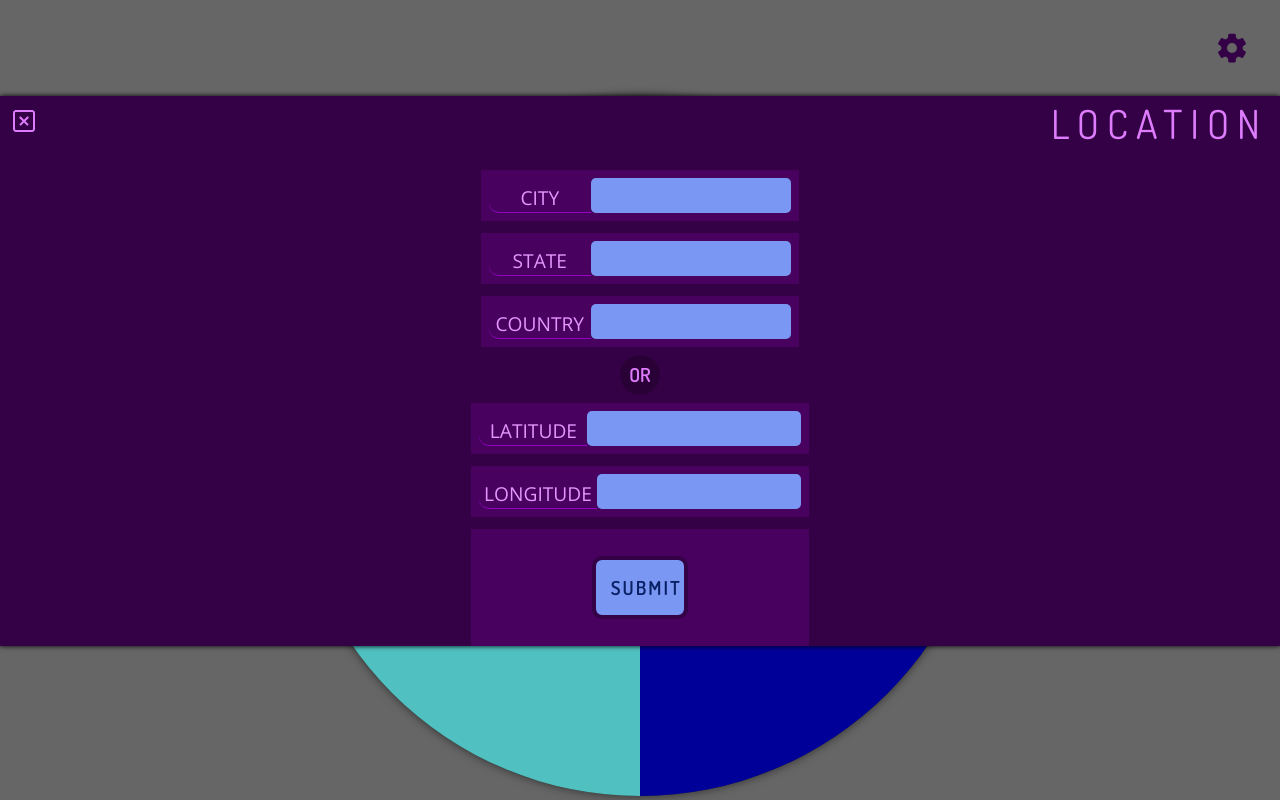
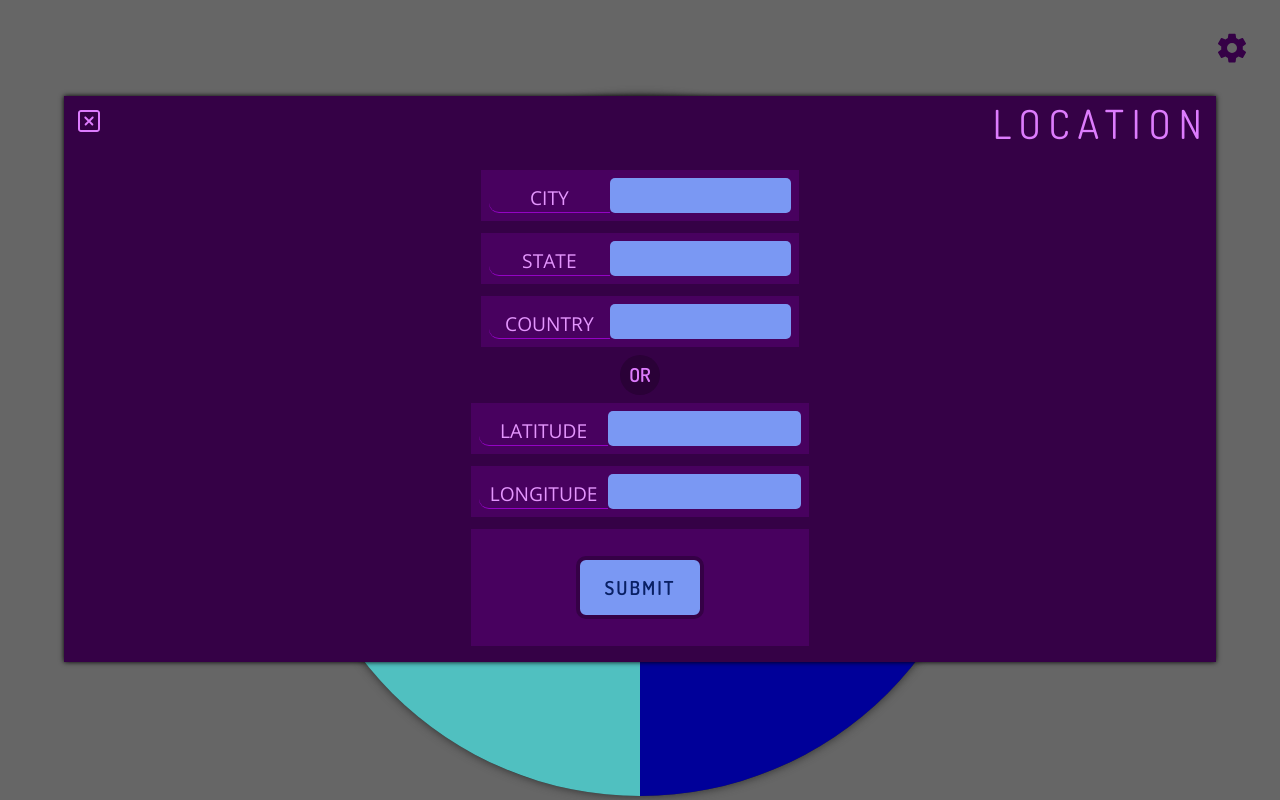
Before and after one commit to perennialAutodidact/laboratory, a React (Create React App) app: page / in a window 1280 px wide. Built offline with nearby package versions, Linux system fonts and the light colour scheme; no server answers.

Commit message:
removed react transition group. adjusted form styles

```diff
--- a/src/Sass/components/experiments/_sunClock.scss
+++ b/src/Sass/components/experiments/_sunClock.scss
@@ -1,4 +1,4 @@
-@import '../../fonts';
+@import "../../fonts";
 
 #sun-clock {
   $color1: #350146;
@@ -38,21 +38,20 @@
     display: flex;
     flex-direction: column;
     align-items: center;
+    padding: 0 .4em 1em .4em;
     position: absolute;
-    width: 100vw;
+    width: 90vw;
     z-index: 1;
 
     #header {
       align-items: center;
       display: flex;
-
-      padding: 0.75em 0.75em 2em;
+      padding: 0.75em 0 2em .4em;
       width: 100%;
 
       #close-x {
         justify-self: end;
         color: lighten($color2, 35%);
-
         font-size: 1.5em;
         transition: all 0.2s ease-in-out;
 
@@ -97,10 +96,6 @@
       }
     }
 
-    #lat-lng {
-      margin: 0 0.4em;
-    }
-
     .form-row {
       display: flex;
       background-color: lighten($color1, 5%);
@@ -123,7 +118,7 @@
         text-align: center;
         text-transform: uppercase;
         padding: 0.25em;
-        width: 50%;
+        width: 40%;
       }
 
       input {
@@ -131,14 +126,13 @@
         border: none;
         border-radius: 5px;
         color: darken($color3, 25%);
-
         font-family: $dosis;
         font-size: 1.2em;
         font-weight: 600;
         letter-spacing: 2px;
         margin: 0;
         transition: box-shadow 0.2s ease-in-out;
-        width: 100%;
+        width: 60%;
 
         &:focus {
           box-shadow: 0 0 10px $color4;
@@ -159,7 +153,7 @@
       padding: 15px;
       text-transform: uppercase;
       transition: all 0.2s ease-in-out;
-      width: 30%;
+      width: 40%;
 
       &:hover {
         background-color: $color3;
--- a/src/components/experiments/sunClock/Form.js
+++ b/src/components/experiments/sunClock/Form.js
@@ -1,20 +1,19 @@
-import React, { useState, useRef } from 'react';
-import { CgCloseR } from 'react-icons/cg';
-import { TimelineLite, TweenMax } from 'gsap'; // gsap animation library
-import { Transition } from 'react-transition-group';
-import { useDispatch, useSelector } from 'react-redux';
-import { toggleForm } from '../../../state/slices/sunClockSlice'; // pull in actions from slice
+import React, { useState, useRef, useEffect } from "react";
+import { CgCloseR } from "react-icons/cg";
+import { TimelineLite, TweenMax, Elastic } from "gsap"; // gsap animation library
+import { useDispatch, useSelector } from "react-redux";
+import { toggleForm } from "../../../state/slices/sunClockSlice"; // pull in actions from slice
 
 const Form = () => {
   const dispatch = useDispatch();
-  const { showForm } = useSelector(state => state.sunClock);
+  const { showForm } = useSelector((state) => state.sunClock);
 
   const [formData, setFormData] = useState({
-    city: '',
-    state: '',
-    country: '',
-    lat: '',
-    lng: '',
+    city: "",
+    state: "",
+    country: "",
+    lat: "",
+    lng: "",
   });
   const { city, state, country, lat, lng } = formData;
 
@@ -22,12 +21,12 @@ const Form = () => {
 
   // form control functions
   // -------------------------------------
-  const onSubmit = e => {
+  const onSubmit = (e) => {
     e.preventDefault();
     // call APIs with form data
   };
 
-  const onChange = e => {
+  const onChange = (e) => {
     setFormData({
       ...formData,
       [e.target.name]: e.target.value,
@@ -35,82 +34,81 @@ const Form = () => {
   };
   // ---------------------------------------
 
-  return (
-    // This is the transition that's causing the warning
-    <Transition
-      mountOnEnter
-      unmountOnExit
-      nodeRef={ref}
-      in={showForm}
-      // node and done are provided by addEndListener
-      // node is the element being transitioned and done
-      addEndListener={(node, done) => {
+  useEffect(() => {
     const tl = new TimelineLite();
 
     // tween the form in or out based on the value of the showForm boolean
-        let tween = TweenMax.to(node, {
+    let tween = TweenMax.to(ref, {
       y: showForm ? 0 : -500,
       autoAlpha: showForm ? 1 : 0,
       scale: showForm ? 1 : 0,
-          onComplete: done,
+      duration: 1.5,
+      ease: "elastic.out(1, 0.3)",
     });
 
     // add the tween to the timeline
     tl.add(tween);
-      }}
-    >
-      <form id='form' onSubmit={onSubmit}>
-        <div id='header'>
-          <span id='close-x'>
+  }, [showForm]);
+
+  return (
+    <form id="form" onSubmit={onSubmit} ref={(el) => (ref = el)}>
+      <div id="header">
+        <span id="close-x">
           {/* toggle hide/show form */}
           <CgCloseR onClick={() => dispatch(toggleForm())} />
         </span>
-          <span id='title'>Location</span>
+        <span id="title">Location</span>
       </div>
-        <div id='city-state-country'>
-          <div className='form-row'>
-            <p className='label'>City</p>
-            <input type='text' name='city' value={city} onChange={onChange} />
+      <div id="city-state-country">
+        <div className="form-row">
+          <p className="label">
+            <span className="text">City</span>
+          </p>
+          <input type="text" name="city" value={city} onChange={onChange} />
         </div>
-          <div className='form-row'>
-            <p className='label'>State</p>
-            <input type='text' name='state' value={state} onChange={onChange} />
+        <div className="form-row">
+          <p className="label">
+            <span className="text">State</span>
+          </p>
+          <input type="text" name="state" value={state} onChange={onChange} />
         </div>
-          <div className='form-row'>
-            <p className='label'> Country </p>
+        <div className="form-row">
+          <p className="label">
+            <span className="text">Country</span>
+          </p>
           <input
-              type='text'
-              name='country'
+            type="text"
+            name="country"
             value={country}
             onChange={onChange}
           />
         </div>
       </div>
 
-        <div id='divider'>
-          <span id='circle'>
+      <div id="divider">
+        <span id="circle">
           <span>OR</span>
         </span>
       </div>
 
-        <div id='lat-lng'>
-          <div className='form-row'>
-            <p className='label'>
-              <span className='text'>Latitude</span>
+      <div id="lat-lng">
+        <div className="form-row">
+          <p className="label">
+            <span className="text">Latitude</span>
           </p>
-            <input type='text' name='lat' value={lat} onChange={onChange} />
+          <input type="text" name="lat" value={lat} onChange={onChange} />
         </div>
-          <div className='form-row'>
-            <p className='label'>Longitude</p>
-            <input type='text' name='lng' value={lng} onChange={onChange} />
+        <div className="form-row">
+          <p className="label">Longitude</p>
+          <input type="text" name="lng" value={lng} onChange={onChange} />
         </div>
 
-          <div className='form-row'>
-            <input type='submit' id='submit' value='Submit' />
+        <div className="form-row">
+          <input type="submit" id="submit" value="Submit" />
         </div>
       </div>
     </form>
-    </Transition>
+    // </Transition>
   );
 };
 
--- a/src/components/experiments/sunClock/SunClock.js
+++ b/src/components/experiments/sunClock/SunClock.js
@@ -36,23 +36,23 @@ const SunClock = ({ props }) => {
     console.log(hr, min, sec, ampm);
   };
 
-  useEffect(() => {
-    fetchCoords('portland')
-      .then(res => {
-        console.log('coords', res.data.results);
-      })
-      .catch(err => {
-        console.error(err);
-      });
+  // useEffect(() => {
+  //   fetchCoords('portland')
+  //     .then(res => {
+  //       console.log('coords', res.data.results);
+  //     })
+  //     .catch(err => {
+  //       console.error(err);
+  //     });
 
-    //   fetchSunriseSunsetTimes(
-    //     -2.632153,
-    //     40.198174,
-    //     'moscow illinois united states'
-    //   ).then(res => {
-    //     console.log(res);
-    //   });
-  }, []);
+  //   //   fetchSunriseSunsetTimes(
+  //   //     -2.632153,
+  //   //     40.198174,
+  //   //     'moscow illinois united states'
+  //   //   ).then(res => {
+  //   //     console.log(res);
+  //   //   });
+  // }, []);
 
   return (
     <div id='sun-clock'>
```
Lines whose indentation alone changed are shown as unchanged.
